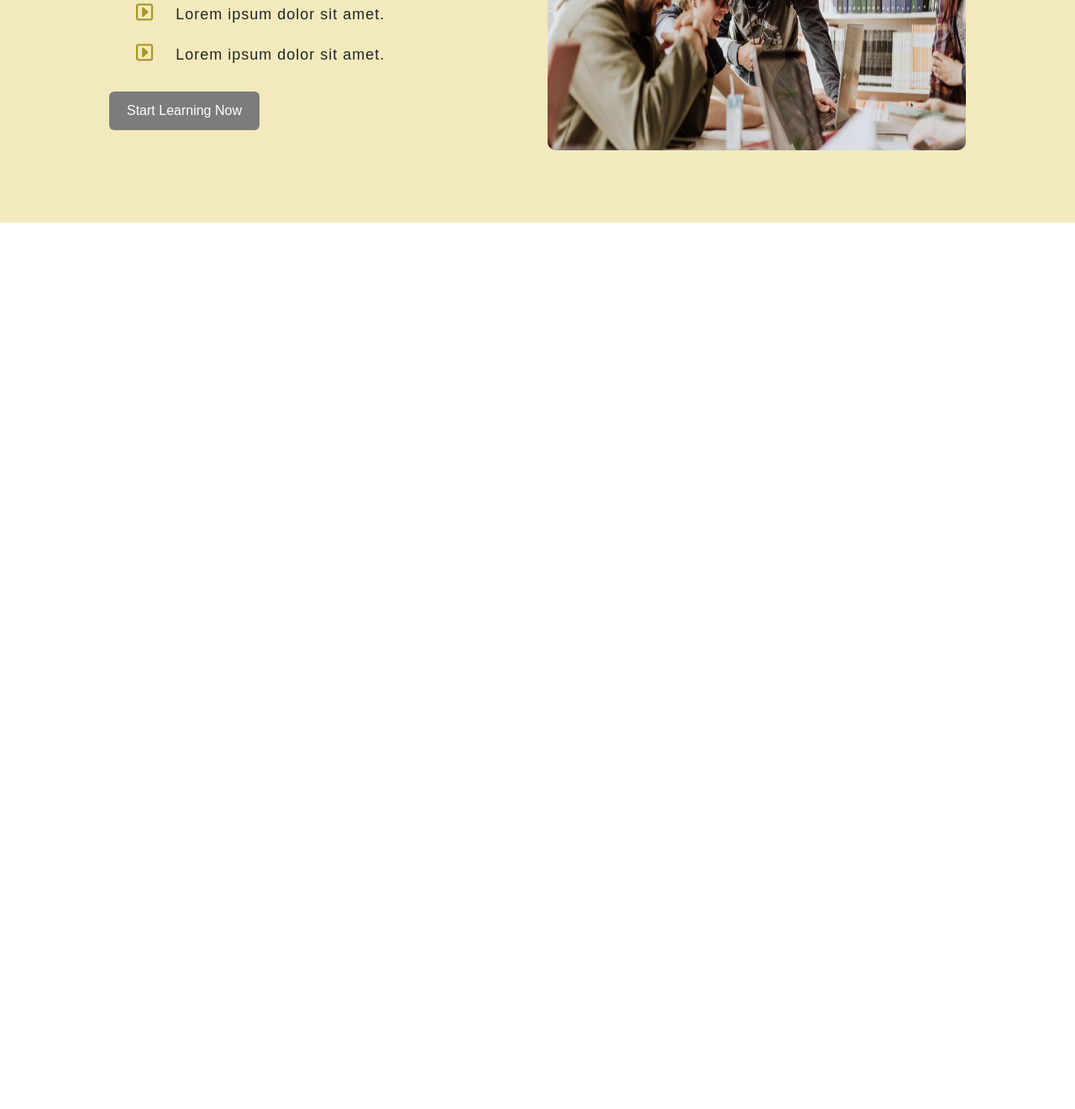
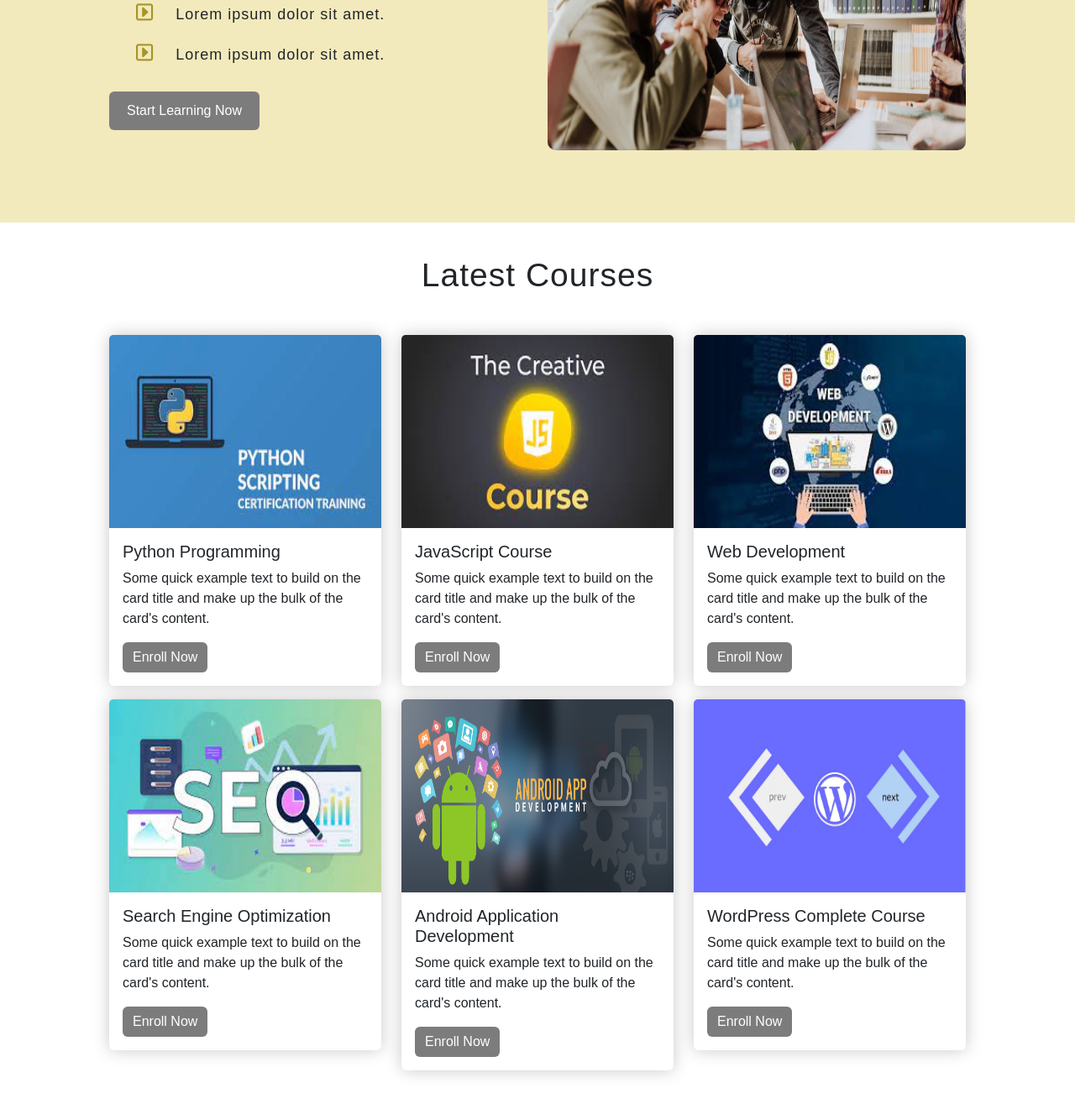
Before and after one commit to MHassan196/SkillsUP, a plain HTML site: page index.html in a window 1280 px wide. Shown: the part 1637-2958 px from the top of the page at 84% size. Before the commit the page ends 1902 px from the top, so only its background shows below. Drawn offline with Linux system fonts and the light colour scheme.

Commit message:
Include some courses

```diff
--- a/CSS/style.css
+++ b/CSS/style.css
@@ -242,7 +242,7 @@
     box-shadow: 0 0 2px #e3e3e3;
 }
 .box2{
-    box-shadow: 0 0 20px #e3e3e3;
+    box-shadow: 0 0 20px #c8c8c8;
 }
 .achieve{
     text-transform: capitalize;
@@ -291,3 +291,17 @@
     margin-top: 10px !important;
 
 }
+.course{
+    padding: 40px 130px !important;
+}
+.lat{
+    letter-spacing: 1px;
+    font-size: 39px;
+}
+.card-img-top{
+    height: 230px;
+}
+.enroll{
+    background: rgb(124, 124, 124) !important;
+    border: none !important;
+}
--- a/index.html
+++ b/index.html
@@ -239,6 +239,74 @@
 
     </div>
   </div>
+  <div class="container-fluid course">
+    <div class="row">
+      <div class="col-lg-12">
+        <h2 class="text-center lat mb-5">Latest Courses</h2>
+      </div>
+      <div class="col-lg-4">
+      <div class="card mb-3 box2">
+        <img src="python.jfif" class="card-img-top" alt="...">
+        <div class="card-body">
+          <h5 class="card-title">Python Programming</h5>
+          <p class="card-text">Some quick example text to build on the card title and make up the bulk of the card's content.</p>
+          <a href="#" class="btn btn-primary enroll">Enroll Now</a>
+        </div>
+      </div>
+    </div>
+      <div class="col-lg-4">
+      <div class="card mb-3 box2">
+        <img src="javascript.jfif" class="card-img-top" alt="...">
+        <div class="card-body">
+          <h5 class="card-title">JavaScript Course</h5>
+          <p class="card-text">Some quick example text to build on the card title and make up the bulk of the card's content.</p>
+          <a href="#" class="btn btn-primary enroll">Enroll Now</a>
+        </div>
+      </div>
+    </div>
+      <div class="col-lg-4">
+      <div class="card mb-3 box2">
+        <img src="web.jfif" class="card-img-top" alt="...">
+        <div class="card-body">
+          <h5 class="card-title">Web Development</h5>
+          <p class="card-text">Some quick example text to build on the card title and make up the bulk of the card's content.</p>
+          <a href="#" class="btn btn-primary enroll">Enroll Now</a>
+        </div>
+      </div>
+    </div>
+      <div class="col-lg-4">
+      <div class="card mb-3 box2">
+        <img src="seo.jfif" class="card-img-top" alt="...">
+        <div class="card-body">
+          <h5 class="card-title">Search Engine Optimization</h5>
+          <p class="card-text">Some quick example text to build on the card title and make up the bulk of the card's content.</p>
+          <a href="#" class="btn btn-primary enroll">Enroll Now</a>
+        </div>
+      </div>
+    </div>
+      <div class="col-lg-4">
+      <div class="card mb-3 box2">
+        <img src="andriod.jpg" class="card-img-top" alt="...">
+        <div class="card-body">
+          <h5 class="card-title">Android Application Development</h5>
+          <p class="card-text">Some quick example text to build on the card title and make up the bulk of the card's content.</p>
+          <a href="#" class="btn btn-primary enroll">Enroll Now</a>
+        </div>
+      </div>
+    </div>
+      <div class="col-lg-4">
+      <div class="card mb-3 box2">
+        <img src="word.webp" class="card-img-top" alt="...">
+        <div class="card-body">
+          <h5 class="card-title">WordPress Complete Course</h5>
+          <p class="card-text">Some quick example text to build on the card title and make up the bulk of the card's content.</p>
+          <a href="#" class="btn btn-primary enroll">Enroll Now</a>
+        </div>
+      </div>
+    </div>
+
+    </div>
+  </div>
 
   <!-- <script src="https://cdn.jsdelivr.net/npm/bootstrap@5.2.0/dist/js/bootstrap.bundle.min.js"
     integrity="sha384-A3rJD856KowSb7dwlZdYEkO39Gagi7vIsF0jrRAoQmDKKtQBHUuLZ9AsSv4jD4Xa"
```
Also changed, not shown: andriod.jpg (added), javascript.jfif (added), python.jfif (added), seo.jfif (added), web.jfif (added), word.webp (added).
